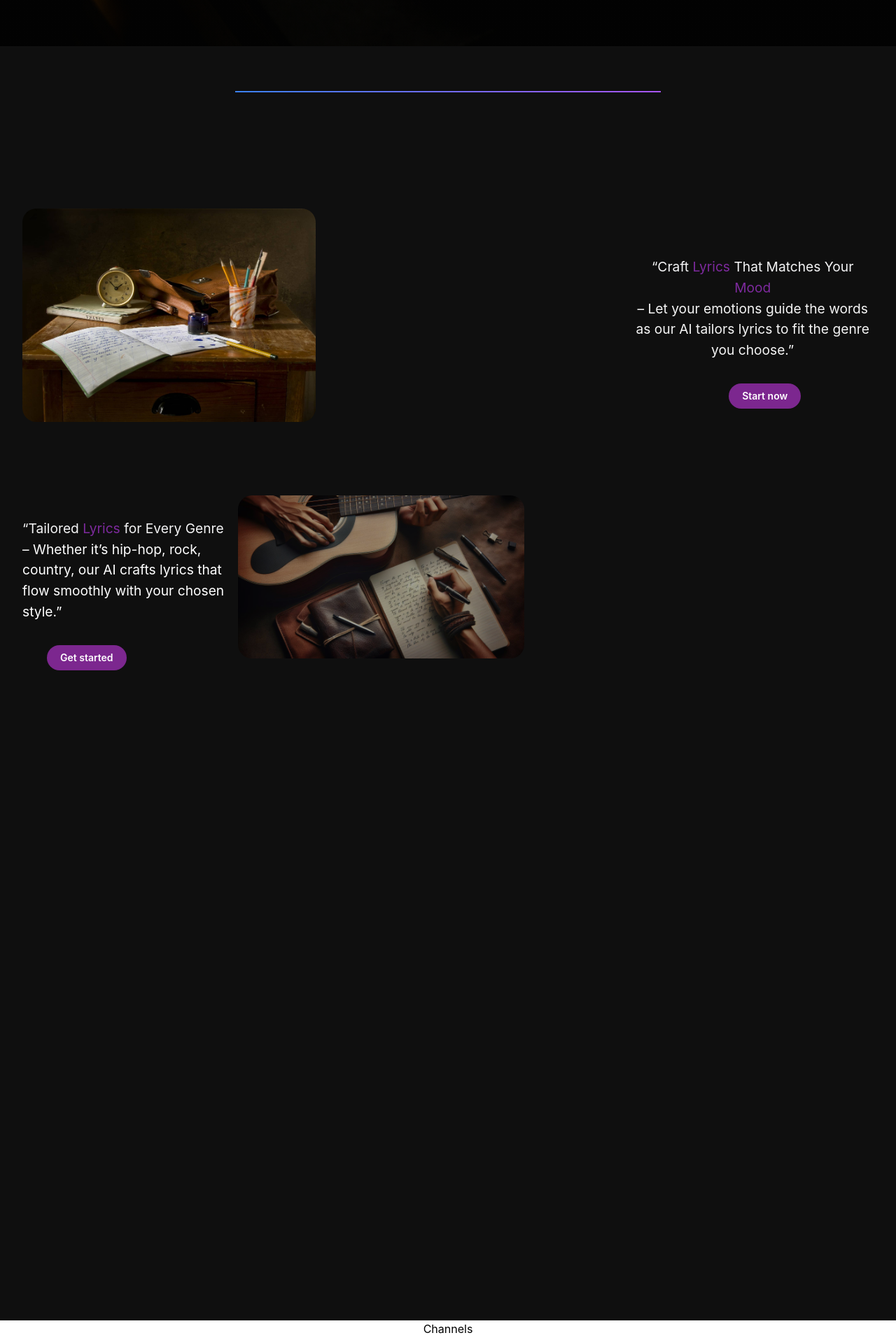
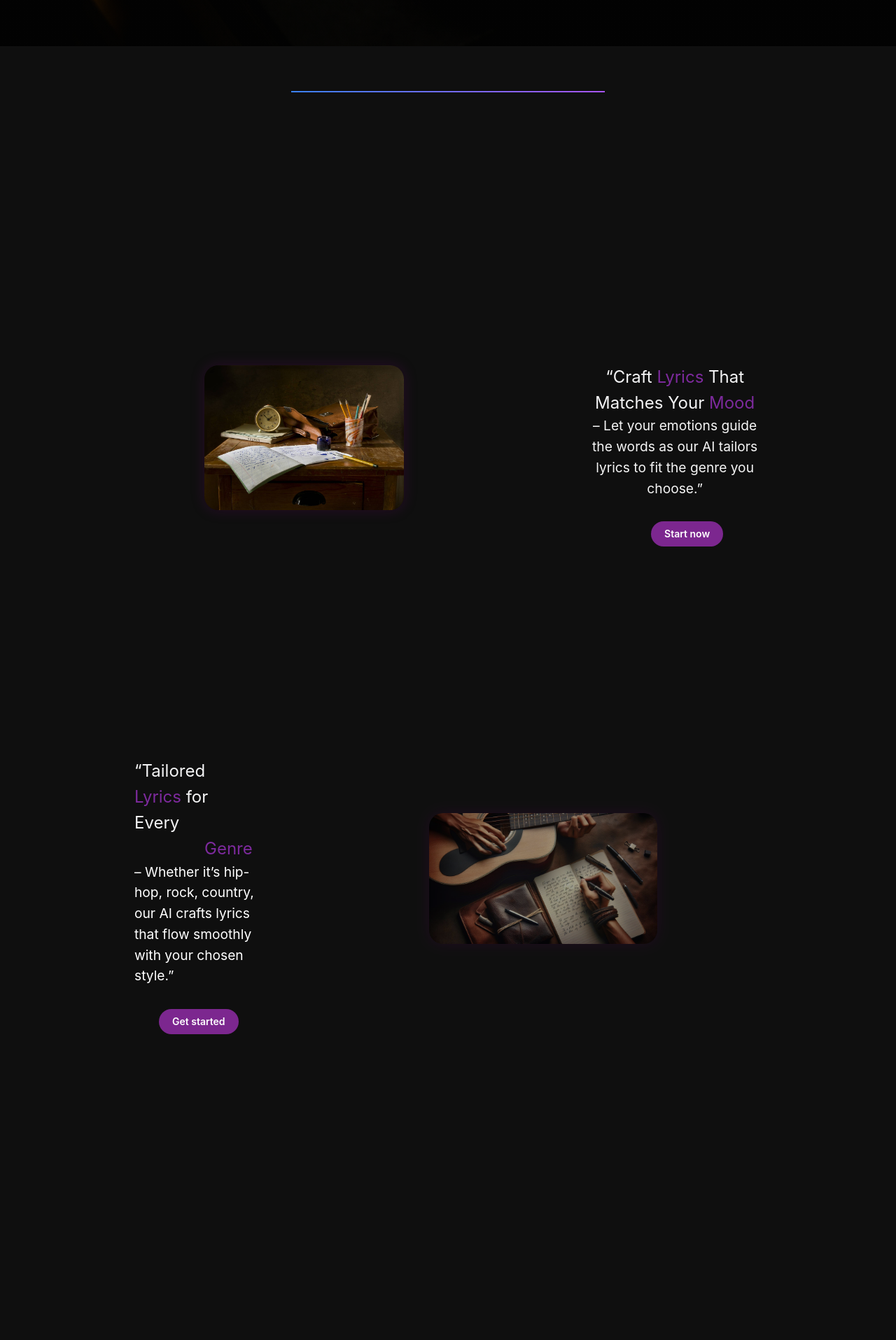
Before and after one commit to OmarMallouk/EchoWave-app, a React (Vite) app: page / in a window 1280 px wide. Shown: the part 774-2689 px from the top of the page at 70% size. Built offline with nearby package versions, Linux system fonts and the light colour scheme.

Commit message:
added carousel css

```diff
--- a/src/pages/Home/Home.module.css
+++ b/src/pages/Home/Home.module.css
@@ -1,3 +1,5 @@
+
+
 
 .hero {
   position: relative;
@@ -52,7 +54,17 @@
 .highlightLyrics {
   color: #7D2A9D;
 
+
 }
+
+.highlightGenre{
+  color: #7D2A9D;
+
+}
+
+/* .fadeInText span{
+  margin-right: 20px;
+} */
 
 .subtitle{
   display: block;
@@ -93,17 +105,29 @@
 .featuresContainer {
   background-color: #0f0f0f;
 color: white;
-  padding: 4rem 2rem;
+padding: 4rem 12rem;
 
 }
 
+
+@media screen and (max-width: 1200px) {
+  .featuresContainer {
+    padding: 4rem 8rem;
+  }
+}
+
+@media screen and (max-width: 992px) {
+  .featuresContainer {
+    padding: 4rem 4rem;
+  }
+}
 
 
 .fadeInSection {
   display: flex;
   align-items: center;
   justify-content: center;
-    gap: 2rem;
+  gap: 1rem;
   min-height: 100vh;
   opacity: 0;
   transform: translateY(50px);
@@ -131,35 +155,39 @@
   color: #f5f5f5;
 }
 
+.highlightGenre {
+
+  margin-left: 100px;
+}
+
+
+
+.fadeInText h2 {
+  font-size: 1.5rem;
+}
+
 
 
 .featuresTitle {
   text-align: center;
-    font-size: 4.5rem;
+  font-size: 3.5rem;
   color: rgb(247, 242, 242);
-    margin-top: 2rem;
+  margin-top: 1.3rem;
   opacity: 0;
   transform: translateY(-50px);
   transition: opacity 0.3s ease, transform 0.3s ease;
 }
 
-  .fadeInSection {
-    display: flex;
-    align-items: center;
-    justify-content: space-between;
-    gap: 2rem;
-    min-height: 50vh;
-    opacity: 0;
-    transform: translateY(50px);
-  }
+
 
 .fadeInImage {
-    max-width: 550%;
+  width: 45%;
   height: auto;
   border-radius: 20px;
   transition: transform 0.3s ease, opacity 0.3s ease;
   cursor: pointer;
-
+  box-shadow: 0 0 20px rgba(128, 0, 128, 0.219);
+  margin-left: 100px;
 
 }
 
@@ -212,6 +240,7 @@
   width: 45%;
   height: auto;
   filter: brightness(70%);
+  display: inline-block;
 }
 
 .fadeInSectionReverse .fadeInText {
@@ -219,6 +248,8 @@
   color: white;
   text-align: left;
 }
+
+
 
 
 @media screen and (max-width: 1200px) {
@@ -282,3 +313,11 @@
       font-size: 2rem;
   }
 }
+
+
+.chane{
+  background-color: #0f0f0f;
+  color: white;
+  font-size: 3rem;
+  padding-bottom: 50px;
+}
```
Also changed, not shown: public/assests/records5.jpeg (added), 1 other file (tests, documents, lock files or other folders). Lines whose indentation alone changed are shown as unchanged.
